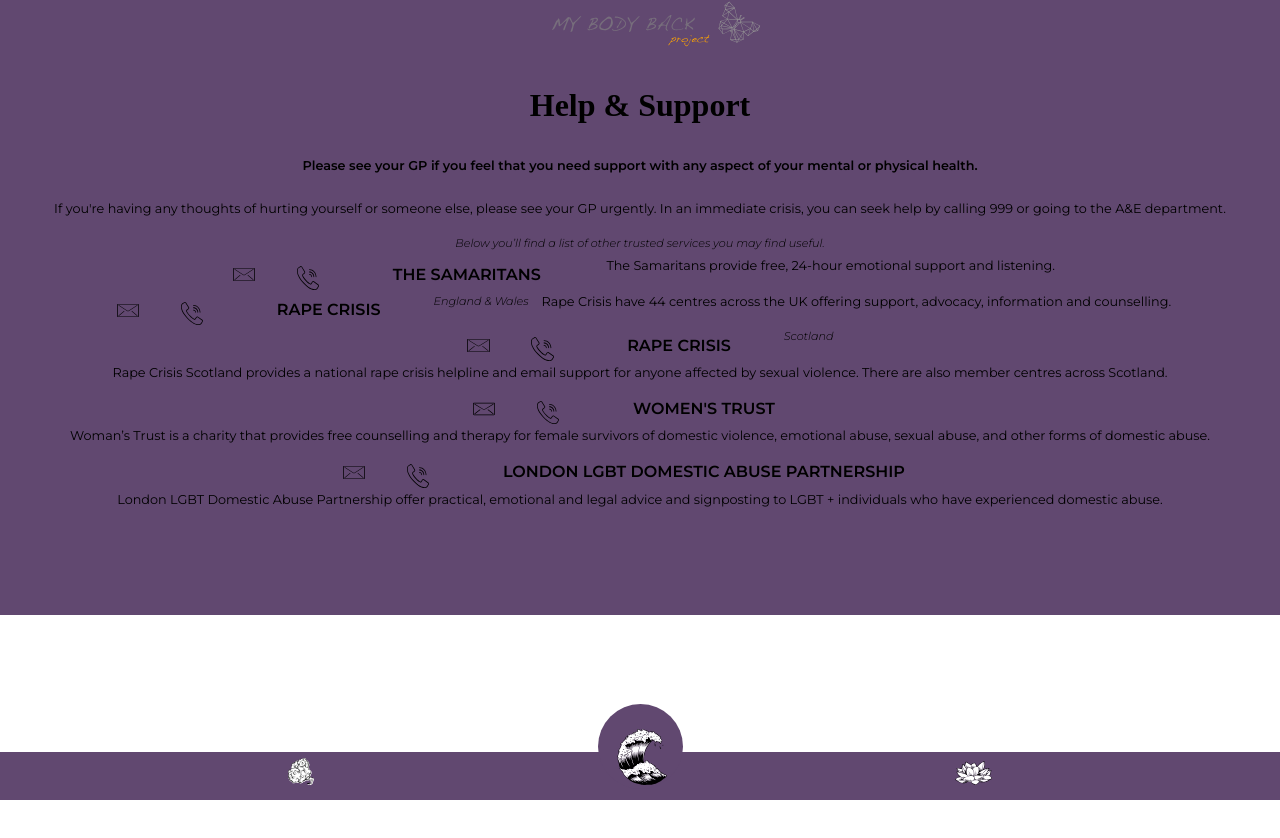
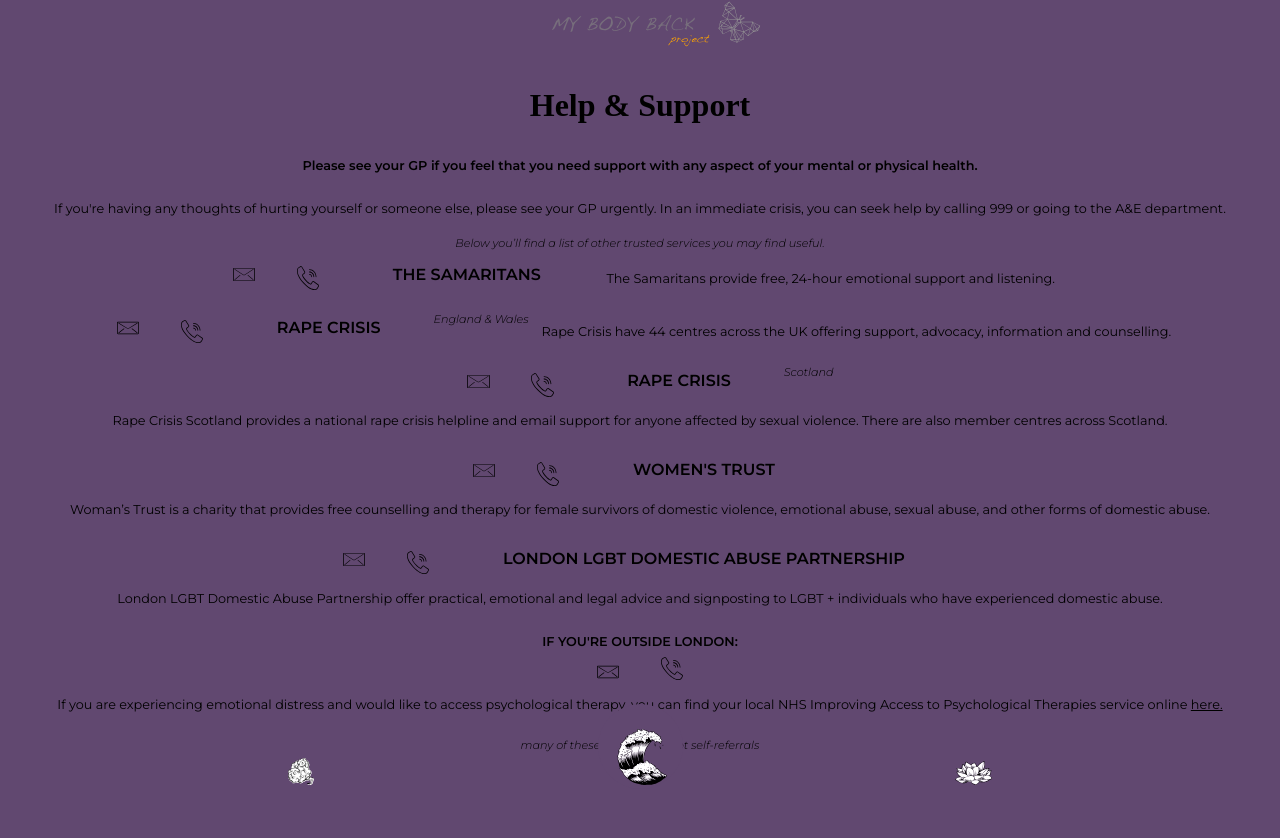
Before and after one commit to fac-17/My-Body-Back, a React (Create React App) app: page /helpandsupport in a window 1280 px wide. Shown: the top 838 px of the page. Before the commit the page ends 800 px from the top, so only its background shows below. Built offline with nearby package versions, Linux system fonts and the light colour scheme; what enzyme, enzyme-adapter-react-16 would draw is missing.

Commit message:
add final text at bottom of help and support page and adjust basic layout Relates #97

```diff
--- a/src/components/HelpSupport/HelpSupport.css
+++ b/src/components/HelpSupport/HelpSupport.css
@@ -47,6 +47,15 @@
 }
 
 .help-supoprt__text{
+  margin:0.5 0 0 0;
+  padding: 0 1em 1em 1em;
+
+}
+
+.help-support__small-heading{
+  font-size:
+  0.8em;
+  font-family: Montserrat, cursive;
+  text-transform: uppercase;
   margin:0;
-  padding: 0 1em 1em 1em;
 }
--- a/src/components/HelpSupport/HelpSupport.js
+++ b/src/components/HelpSupport/HelpSupport.js
@@ -4,7 +4,7 @@
 import email from "../assets/email-mbb.svg";
 import call from "../assets/call-mbb.svg";
 
-import './HelpSupport.css';
+import "./HelpSupport.css";
 
 const HelpSupport = () => {
   return (
@@ -17,9 +17,8 @@
       </p>
       <p className="help-support__sub-text">
         If you're having any thoughts of hurting yourself or someone else,
-        please see your GP urgently. In an immediate crisis, you can seek
-        help by calling 999 or going to the A&E
-        department.
+        please see your GP urgently. In an immediate crisis, you can seek help
+        by calling 999 or going to the A&E department.
       </p>
       <p className="help-support__small-text">
         Below you’ll find a list of other trusted services you may find useful.
@@ -33,7 +32,10 @@
             <img src={call} className="help-support__icon" />
           </a>
           <h3 className="help-support__heading">The Samaritans</h3>
-          <p className="help-supoprt__text" >The Samaritans provide free, 24-hour emotional support and listening.</p>
+          <p className="help-supoprt__text">
+            The Samaritans provide free, 24-hour emotional support and
+            listening.
+          </p>
         </li>
 
         <li className="help-support__list-item">
@@ -45,7 +47,10 @@
           </a>
           <h3 className="help-support__heading">Rape Crisis</h3>
           <p className="help-support__small-text">England & Wales</p>
-            <p className="help-supoprt__text" >Rape Crisis have 44 centres across the UK offering support, advocacy, information and counselling.</p>
+          <p className="help-supoprt__text">
+            Rape Crisis have 44 centres across the UK offering support,
+            advocacy, information and counselling.
+          </p>
         </li>
 
         <li className="help-support__list-item">
@@ -57,8 +62,11 @@
           </a>
           <h3 className="help-support__heading">Rape Crisis</h3>
           <p className="help-support__small-text">Scotland</p>
-              <p className="help-supoprt__text" >Rape Crisis Scotland provides a national rape crisis helpline and email support for anyone affected by sexual violence.
-There are also member centres across Scotland.</p>
+          <p className="help-supoprt__text">
+            Rape Crisis Scotland provides a national rape crisis helpline and
+            email support for anyone affected by sexual violence. There are also
+            member centres across Scotland.
+          </p>
         </li>
 
         <li className="help-support__list-item">
@@ -69,7 +77,11 @@
             <img src={call} className="help-support__icon" />
           </a>
           <h3 className="help-support__heading">Women's Trust</h3>
-                <p className="help-supoprt__text" >Woman’s Trust is a charity that provides free counselling and therapy for female survivors of domestic violence, emotional abuse, sexual abuse, and other forms of domestic abuse.</p>
+          <p className="help-supoprt__text">
+            Woman’s Trust is a charity that provides free counselling and
+            therapy for female survivors of domestic violence, emotional abuse,
+            sexual abuse, and other forms of domestic abuse.
+          </p>
         </li>
 
         <li className="help-support__list-item">
@@ -79,11 +91,27 @@
           <a href="#">
             <img src={call} className="help-support__icon" />
           </a>
-                <h3 className="help-support__heading">London LGBT Domestic Abuse Partnership</h3>
-                  <p className="help-supoprt__text" >London LGBT Domestic Abuse Partnership offer practical, emotional and legal advice and signposting to LGBT + individuals who have experienced
-domestic abuse.</p>
+          <h3 className="help-support__heading">
+            London LGBT Domestic Abuse Partnership
+          </h3>
+          <p className="help-supoprt__text">
+            London LGBT Domestic Abuse Partnership offer practical, emotional
+            and legal advice and signposting to LGBT + individuals who have
+            experienced domestic abuse.
+          </p>
         </li>
+        <li>
+        <h4 className="help-support__small-heading">If you're outside London:</h4>
+        <a href="#">
+          <img src={email} className="help-support__icon" />
+        </a>
+        <a href="#">
+          <img src={call} className="help-support__icon" />
+        </a>
+        </li>
+        <p className="help-supoprt__text"> If you are experiencing emotional distress and would like to access psychological therapy, you can find your local NHS Improving Access to Psychological Therapies service online <a href="#">here.</a></p>
 
+<p className="help-support__small-text"> many of these services accept self-referrals </p>
       </ul>
       <Menu />
     </div>
```
Lines whose indentation alone changed are shown as unchanged.
